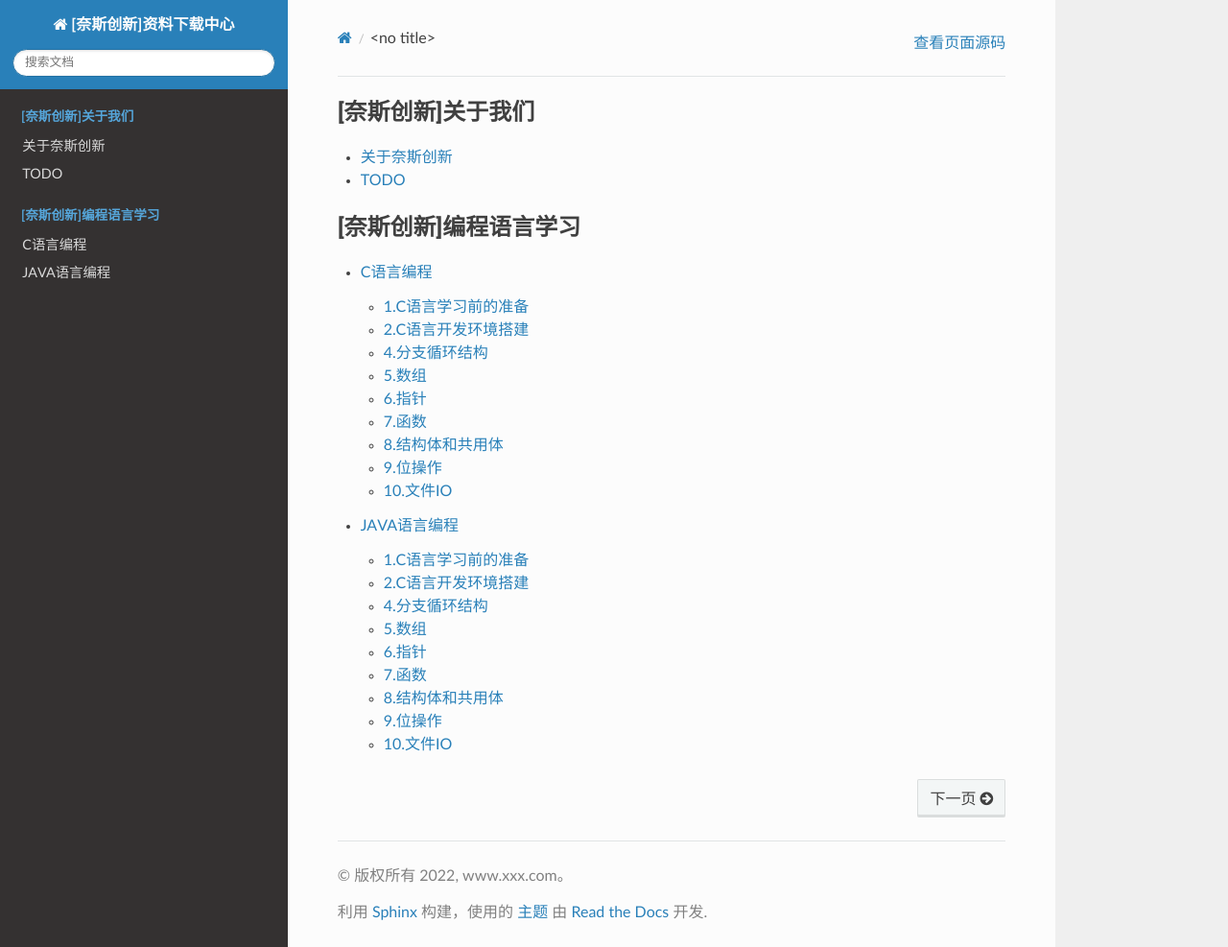
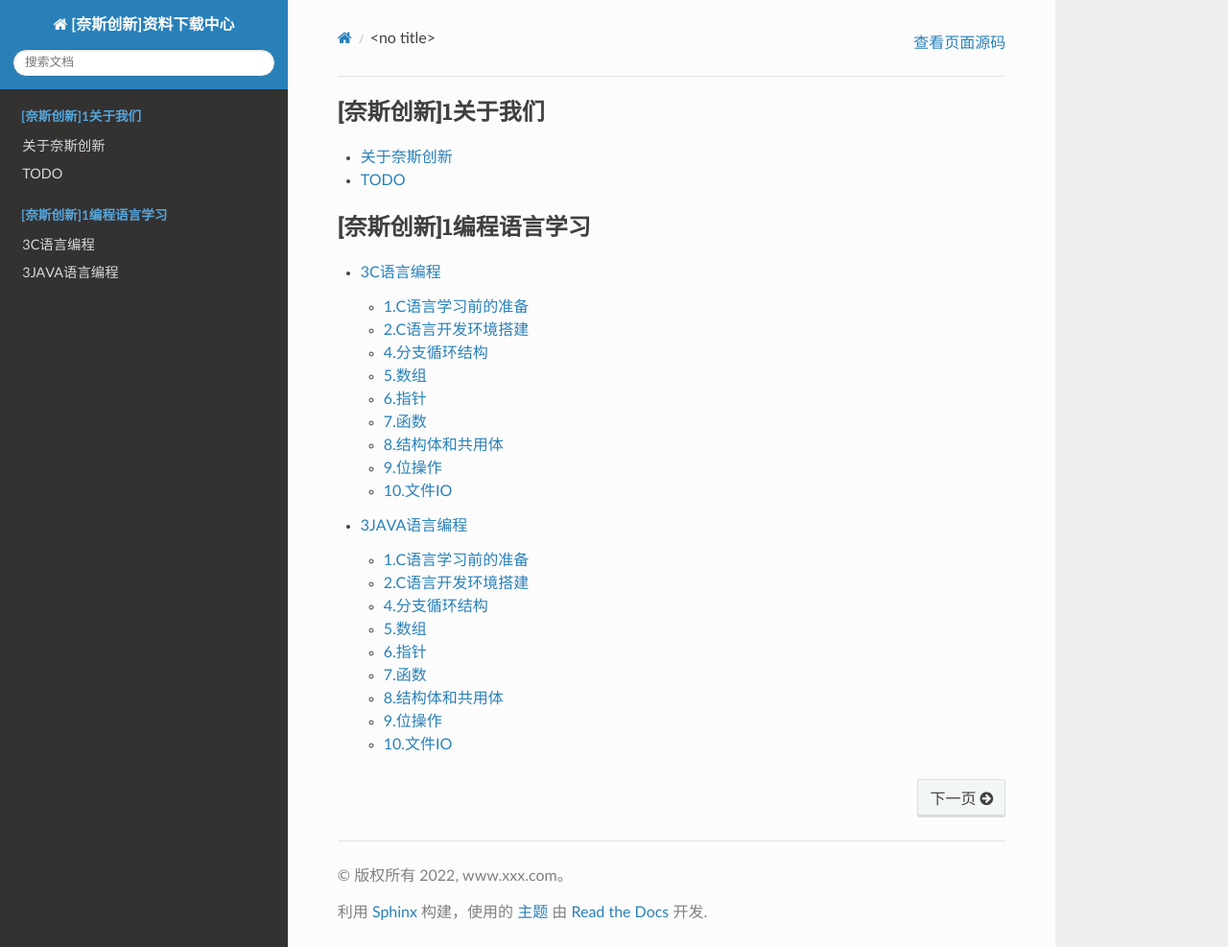
Before and after one commit to hello-liang-tao/naisicx_docs, a Sphinx documentation site: the page built from docs/index.rst, in a window 1280 px wide and 987 px high. Shown: the whole window at 96% size. Built offline with Sphinx 7.4.7 and the Read the Docs theme 2.0.0, drawn with Linux system fonts in a browser that asks for light colours; pages that are not in the unit, such as notebooks, are missing from menus.

Commit message:
改变结果

```diff
--- a/docs/index.rst
+++ b/docs/index.rst
@@ -1,6 +1,6 @@
 .. toctree::
    :maxdepth: 3
-   :caption: [奈斯创新]关于我们
+   :caption: [奈斯创新]1关于我们
    :titlesonly:
 
    README
@@ -9,7 +9,7 @@
 
 .. toctree::
    :maxdepth: 3
-   :caption: [奈斯创新]编程语言学习
+   :caption: [奈斯创新]1编程语言学习
    :titlesonly:
 
    programming_language_tutorial/index
--- a/docs/programming_language_tutorial/c_programming/index.rst
+++ b/docs/programming_language_tutorial/c_programming/index.rst
@@ -1,8 +1,8 @@
-C语言编程
+3C语言编程
 ======================================================
 .. toctree::
    :maxdepth: 1
-   :caption: C语言编程
+   :caption: 4C语言编程
    :titlesonly:
 
    14天精通C语言编程
--- a/docs/programming_language_tutorial/index.rst
+++ b/docs/programming_language_tutorial/index.rst
@@ -1,13 +1,13 @@
 .. toctree::
    :maxdepth: 2
-   :caption: C语言编程
+   :caption: 2C语言编程
    :titlesonly:
 
    c_programming/index
 
    .. toctree::
    :maxdepth: 2
-   :caption: JAVA语言编程
+   :caption: 2JAVA语言编程
    :titlesonly:
 
    java_programming/index
--- a/docs/programming_language_tutorial/java_programming/index.rst
+++ b/docs/programming_language_tutorial/java_programming/index.rst
@@ -1,8 +1,8 @@
-JAVA语言编程
+3JAVA语言编程
 ======================================================
 .. toctree::
    :maxdepth: 1
-   :caption: JAVA语言编程
+   :caption: 4JAVA语言编程
    :titlesonly:
 
    14天精通C语言编程
```
